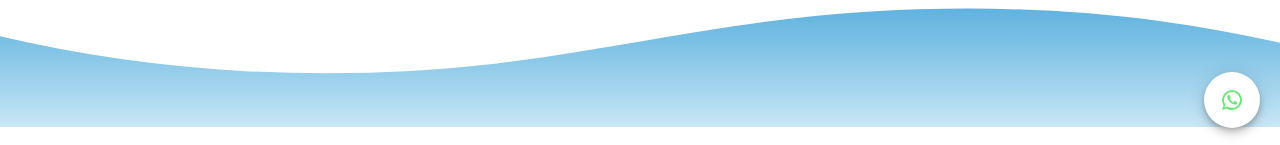
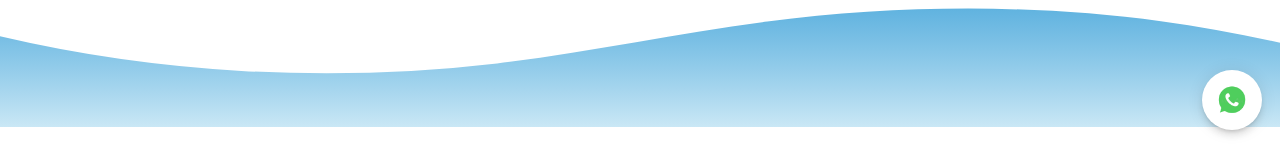
Before and after one commit to abhaybaiju/dentist-webapp, a React (Create React App) app in the folder frontend/: page / in a window 1280 px wide. Shown: the part 652-797 px from the top of the page. Built offline with nearby package versions, Linux system fonts and the light colour scheme.

Commit message:
Updated Whatsapp logo

```diff
--- a/frontend/src/components/Contact.js
+++ b/frontend/src/components/Contact.js
@@ -138,8 +138,8 @@ const Contact = () => {
           </Fade>
           </Grid>
           <Fab href="https://api.whatsapp.com/send?phone=919810336864" style={{margin: 0,top: 'auto',right: 20,bottom: 20,left: 'auto',position: 'fixed', backgroundColor: "#ffffff"}}>
-          <WhatsAppIcon style={{color:"#6be778"}} />
-        </Fab>
+            <img src={require("./images/whatsapp.jpg")} height="60" style={{borderRadius:"50px"}}></img>
+          </Fab>
         </Grid>
         <Footer top="2%" bottom="2%" left="12%" right="-22%"/>
       </Grid>
--- a/frontend/src/components/FrontPage.js
+++ b/frontend/src/components/FrontPage.js
@@ -47,7 +47,7 @@ const FrontPage = () => {
           <img alt="..." src={require('./images/doctors.svg')} height="400"/>
         </Grid>
         <Fab href="https://api.whatsapp.com/send?phone=919810336864" style={{margin: 0,top: 'auto',right: 20,bottom: 20,left: 'auto',position: 'fixed', backgroundColor: "#ffffff"}}>
-          <WhatsAppIcon style={{color:"#6be778"}} />
+          <img src={require("./images/whatsapp.jpg")} height="60" style={{borderRadius:"50px"}}></img>
         </Fab>
         <Grid item lg={12} style={{background:`url(${img})`, backgroundRepeat:'no-repeat', backgroundSize:'cover', height:120, marginTop:'3%'}}>
         </Grid>
```
Also changed, not shown: frontend/src/components/images/whatsapp.jpg (added).
